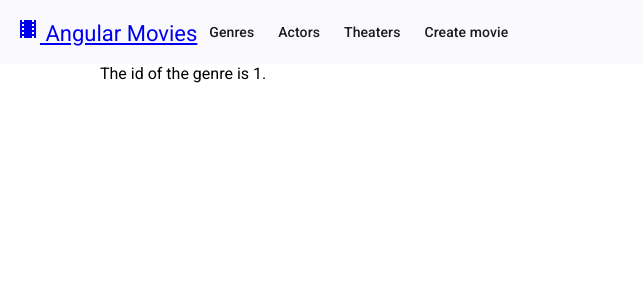
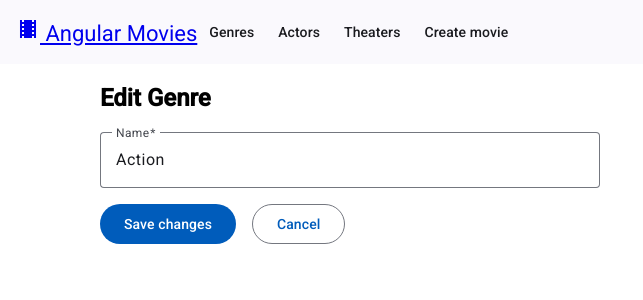
Before and after one commit to kskannandotwin/angular-movies, an Angular app: page /genres/edit/1 in a window 1280 px wide. Shown: the top 300 px of the page, without its empty margins (0-643 px from the left). Built offline with nearby package versions, Linux system fonts and the light colour scheme.

Commit message:
26.06.2025
completed

```diff
--- a/src/app/genres/create-genre/create-genre.component.css
+++ b/src/app/genres/create-genre/create-genre.component.css
@@ -1,12 +0,0 @@
-button {
-    margin-right: 1rem;
-}
-
-mat-form-field {
-    width: 100%;
-    max-width: 500px;
-}
-
-.buttons-container {
-    margin-top: 1rem;
-}
--- a/src/app/genres/create-genre/create-genre.component.html
+++ b/src/app/genres/create-genre/create-genre.component.html
@@ -1,15 +1,3 @@
 <h2>Create Genre</h2>
 
-<form [formGroup]="form" (submit)="saveChanges()">
-    <mat-form-field appearance="outline">
-        <mat-label>Name</mat-label>
-        <input matInput [formControl]="form.controls.name">
-        <mat-error>{{ getErrorMessagesForName() }}</mat-error>
-    </mat-form-field>
-
-    <div class="buttons-container">
-        <button [disabled]="form.invalid" mat-flat-button type="submit">Save changes</button>
-        <a routerLink="/genres" mat-stroked-button>Cancel</a>
-    </div>
-
-</form>
+<app-genres-form (postForm)="saveChanges($event)"></app-genres-form>
--- a/src/app/genres/create-genre/create-genre.component.ts
+++ b/src/app/genres/create-genre/create-genre.component.ts
@@ -6,36 +6,20 @@ import { MatFormFieldModule } from '@angular/material/form-field';
 import { MatInputModule } from '@angular/material/input';
 import { first } from 'rxjs';
 import { firstLetterShouldBeUppercase } from '../../shared/functions/validations';
+import { GenreCreationDTO } from '../genres.models';
+import { GenresFormComponent } from '../genres-form/genres-form.component';
 
 @Component({
   selector: 'app-create-genre',
-  imports: [MatButtonModule, ReactiveFormsModule, MatFormFieldModule, MatInputModule, RouterLink],
+  imports: [MatButtonModule, ReactiveFormsModule, MatFormFieldModule, MatInputModule, GenresFormComponent],
   templateUrl: './create-genre.component.html',
   styleUrl: './create-genre.component.css'
 })
 export class CreateGenreComponent {
 
   router = inject(Router);
-  private formBuilder = inject(FormBuilder);
-
-  form = this.formBuilder.group({
-    name: ['', {
-      validators: [Validators.required, firstLetterShouldBeUppercase()],
-    }]
-  });
-
-  getErrorMessagesForName() {
-    let field = this.form.controls.name;
-    if (field.hasError('required')) {
-      return 'The name field is required.';
-    }
-    if (field.hasError('firstLetterShouldBeUppercase')) {
-      return field.getError('firstLetterShouldBeUppercase').message;
-    }
-    return '';
-  }
-  saveChanges() {
-    console.log(this.form.value);
+  saveChanges(genre: GenreCreationDTO) {
+    console.log(genre);
     this.router.navigate(['/genres']);
   }
 }
--- a/src/app/genres/edit-genre/edit-genre.component.html
+++ b/src/app/genres/edit-genre/edit-genre.component.html
@@ -1 +1,3 @@
-The id of the genre is {{ id }}.
+<h2>Edit Genre</h2>
+
+<app-genres-form (postForm)="saveChanges($event)" [model]="model"></app-genres-form>
--- a/src/app/genres/edit-genre/edit-genre.component.ts
+++ b/src/app/genres/edit-genre/edit-genre.component.ts
@@ -1,12 +1,23 @@
 import { Component, Input, numberAttribute } from '@angular/core';
+import { GenreCreationDTO, GenreDTO } from '../genres.models';
+import { GenresFormComponent } from '../genres-form/genres-form.component';
 
 @Component({
   selector: 'app-edit-genre',
-  imports: [],
+  imports: [GenresFormComponent],
   templateUrl: './edit-genre.component.html',
   styleUrl: './edit-genre.component.css'
 })
 export class EditGenreComponent {
   @Input({ transform: numberAttribute })
   id!: number;
+
+  model: GenreDTO = {
+    id: 1,
+    name: 'Action'
+  };
+
+  saveChanges(genre: GenreCreationDTO) {
+    console.log('editing the genre:', genre);
+  }
 }
--- /dev/null
+++ b/src/app/genres/genres-form/genres-form.component.css
@@ -0,0 +1,12 @@
+button {
+    margin-right: 1rem;
+}
+
+mat-form-field {
+    width: 100%;
+    max-width: 500px;
+}
+
+.buttons-container {
+    margin-top: 1rem;
+}
--- /dev/null
+++ b/src/app/genres/genres-form/genres-form.component.html
@@ -0,0 +1,13 @@
+<form [formGroup]="form" (submit)="saveChanges()">
+    <mat-form-field appearance="outline">
+        <mat-label>Name</mat-label>
+        <input matInput [formControl]="form.controls.name">
+        <mat-error>{{ getErrorMessagesForName() }}</mat-error>
+    </mat-form-field>
+
+    <div class="buttons-container">
+        <button [disabled]="form.invalid" mat-flat-button type="submit">Save changes</button>
+        <a routerLink="/genres" mat-stroked-button>Cancel</a>
+    </div>
+
+</form>
--- /dev/null
+++ b/src/app/genres/genres-form/genres-form.component.ts
@@ -0,0 +1,51 @@
+import { Component, EventEmitter, inject, Input, OnInit, Output } from '@angular/core';
+import { FormBuilder, ReactiveFormsModule, Validators } from '@angular/forms';
+import { Router, RouterLink } from '@angular/router';
+import { firstLetterShouldBeUppercase } from '../../shared/functions/validations';
+import { MatButtonModule } from '@angular/material/button';
+import { MatFormFieldModule } from '@angular/material/form-field';
+import { MatInputModule } from '@angular/material/input';
+import { GenreCreationDTO, GenreDTO } from '../genres.models';
+
+@Component({
+  selector: 'app-genres-form',
+  imports: [MatButtonModule, ReactiveFormsModule, MatFormFieldModule, MatInputModule, RouterLink],
+  templateUrl: './genres-form.component.html',
+  styleUrl: './genres-form.component.css'
+})
+export class GenresFormComponent implements OnInit {
+  private formBuilder = inject(FormBuilder);
+
+  form = this.formBuilder.group({
+    name: ['', {
+      validators: [Validators.required, firstLetterShouldBeUppercase()],
+    }]
+  });
+
+  @Input()
+  model?: GenreDTO;
+
+  @Output()
+  postForm = new EventEmitter<GenreCreationDTO>();
+
+  ngOnInit(): void {
+    if (this.model !== undefined) {
+      this.form.patchValue(this.model);
+    }
+  }
+
+  getErrorMessagesForName() {
+    let field = this.form.controls.name;
+    if (field.hasError('required')) {
+      return 'The name field is required.';
+    }
+    if (field.hasError('firstLetterShouldBeUppercase')) {
+      return field.getError('firstLetterShouldBeUppercase').message;
+    }
+    return '';
+  }
+  saveChanges() {
+    const genre = this.form.value as GenreCreationDTO;
+    this.postForm.emit(genre);
+  }
+}
```
Also changed, not shown: src/app/genres/genres.models.ts (added, +8 -0 lines).
